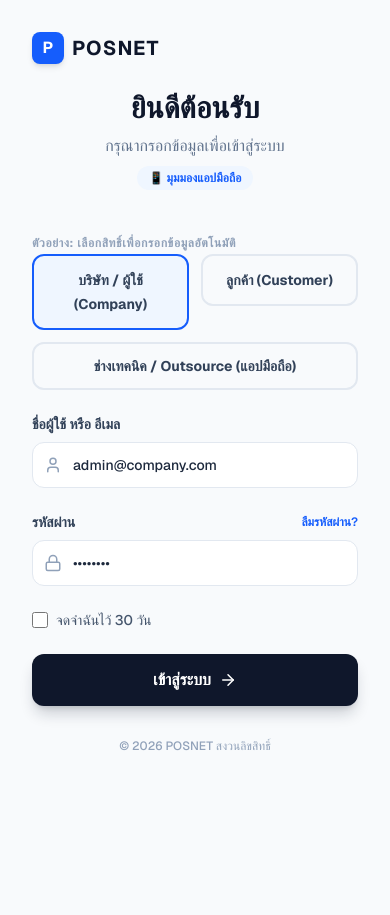
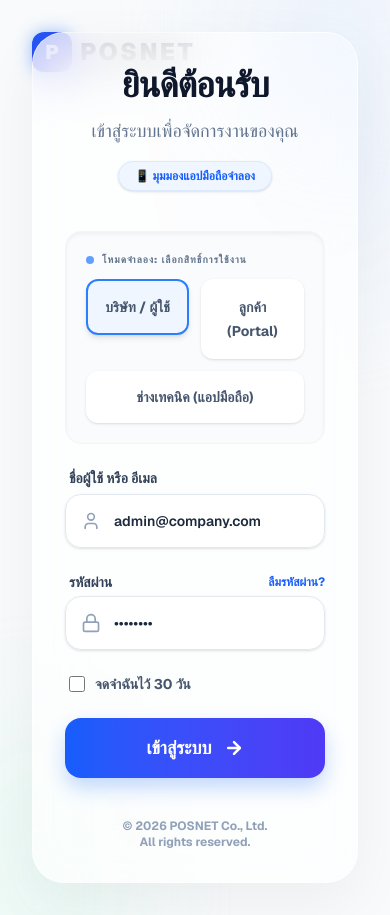
Before and after one commit to Thanthita-dev/POSNET-Job-Order, a Next.js app: page /login in a window 390 px wide. Before the commit the page ends 844 px from the top, so only its background shows below. Built offline with nearby package versions, Linux system fonts and the light colour scheme.

Commit message:
style: upgrade login page with advanced animations and premium glassmorphism

```diff
--- a/src/app/login/page.tsx
+++ b/src/app/login/page.tsx
@@ -47,104 +47,121 @@ export default function LoginPage() {
   };
 
   return (
-    <div className="min-h-screen flex bg-slate-50 font-sans">
+    <div className="min-h-screen flex bg-slate-50 font-sans relative overflow-hidden">
+      {/* Global Background Elements */}
+      <div className="absolute top-0 left-0 w-full h-full overflow-hidden z-0 pointer-events-none">
+        <div className="absolute top-[-10%] right-[-5%] w-[40%] h-[40%] bg-blue-100/50 rounded-full blur-3xl animate-pulse-glow"></div>
+        <div className="absolute bottom-[-10%] left-[-5%] w-[30%] h-[30%] bg-emerald-100/50 rounded-full blur-3xl animate-pulse-glow" style={{ animationDelay: '2s' }}></div>
+      </div>
+
       {/* Left Panel - Branding (Hidden on small screens) */}
-      <div className="hidden lg:flex lg:w-1/2 bg-slate-900 text-white flex-col justify-between p-12 relative overflow-hidden">
+      <div className="hidden lg:flex lg:w-1/2 bg-[#060b14] text-white flex-col justify-between p-12 relative overflow-hidden">
         {/* Background Decorative Elements */}
-        <div className="absolute top-0 left-0 w-full h-full overflow-hidden z-0">
-          <div className="absolute -top-24 -left-24 w-96 h-96 bg-blue-600 rounded-full mix-blend-multiply filter blur-3xl opacity-20"></div>
-          <div className="absolute top-1/4 right-0 w-72 h-72 bg-emerald-500 rounded-full mix-blend-multiply filter blur-3xl opacity-20"></div>
-          <div className="absolute -bottom-24 left-1/4 w-80 h-80 bg-rose-500 rounded-full mix-blend-multiply filter blur-3xl opacity-20"></div>
+        <div className="absolute top-0 left-0 w-full h-full overflow-hidden z-0 opacity-40">
+          <div className="absolute -top-32 -left-32 w-[600px] h-[600px] bg-blue-600 rounded-full mix-blend-screen filter blur-[100px] animate-float"></div>
+          <div className="absolute top-1/4 right-0 w-[400px] h-[400px] bg-emerald-500 rounded-full mix-blend-screen filter blur-[80px] animate-float" style={{ animationDelay: '1.5s' }}></div>
+          <div className="absolute -bottom-32 left-1/4 w-[500px] h-[500px] bg-indigo-600 rounded-full mix-blend-screen filter blur-[100px] animate-float" style={{ animationDelay: '3s' }}></div>
+          <div className="absolute inset-0 bg-[url('https://grainy-gradients.vercel.app/noise.svg')] opacity-20 mix-blend-overlay"></div>
         </div>
 
         <div className="relative z-10">
           <div className="flex items-center gap-3 mb-8">
-            <div className="w-10 h-10 bg-blue-600 rounded-xl flex items-center justify-center font-bold text-xl shadow-lg shadow-blue-500/30">
+            <div className="w-12 h-12 bg-gradient-to-br from-blue-500 to-indigo-600 rounded-2xl flex items-center justify-center font-black text-2xl shadow-[0_0_20px_rgba(59,130,246,0.6)] text-white border border-white/10">
               P
             </div>
-            <span className="text-2xl font-bold tracking-widest">POSNET</span>
+            <span className="text-3xl font-black tracking-widest bg-clip-text text-transparent bg-gradient-to-r from-white to-white/70">POSNET</span>
           </div>
 
-          <h1 className="text-5xl font-extrabold leading-tight mt-12 mb-6">
+          <h1 className="text-6xl font-black leading-[1.1] mt-16 mb-8 tracking-tight">
             ระบบจัดการ <br />
-            <span className="text-transparent bg-clip-text bg-gradient-to-r from-blue-400 to-emerald-400">
+            <span className="text-transparent bg-clip-text bg-gradient-to-r from-blue-400 via-emerald-400 to-teal-300 drop-shadow-sm">
               ใบสั่งงาน (Job Order)
             </span> <br />
             อัจฉริยะ
           </h1>
-          <p className="text-slate-400 text-lg max-w-md leading-relaxed">
-            ติดตาม SLA ตรวจสอบตำแหน่งช่าง และจัดการงานซ่อมบำรุงอย่างมีประสิทธิภาพในศูนย์ควบคุมเดียว
+          <p className="text-slate-300 text-lg max-w-md leading-relaxed font-medium">
+            ยกระดับการให้บริการด้วยระบบติดตาม SLA แบบเรียลไทม์ ตรวจสอบพิกัดช่าง และจัดการงานซ่อมบำรุงอย่างมืออาชีพในศูนย์ควบคุมเดียว
           </p>
         </div>
 
-        <div className="relative z-10 bg-white/10 backdrop-blur-md border border-white/10 p-6 rounded-2xl max-w-md">
-          <div className="flex items-center gap-4 mb-4">
-            <ShieldCheck className="text-emerald-400" size={28} />
-            <h3 className="font-bold text-lg">ปลอดภัย & แยกข้อมูลชัดเจน</h3>
+        <div className="relative z-10 glass-panel border border-white/10 p-6 rounded-3xl max-w-md mt-12 hover:-translate-y-2 transition-transform duration-500 shadow-[0_20px_40px_rgba(0,0,0,0.3)]">
+          <div className="absolute inset-0 bg-gradient-to-br from-white/5 to-transparent rounded-3xl"></div>
+          <div className="flex items-start gap-4 mb-4 relative z-10">
+            <div className="p-3 bg-emerald-500/20 rounded-2xl border border-emerald-500/30 text-emerald-400 shrink-0">
+              <ShieldCheck size={28} />
+            </div>
+            <div>
+              <h3 className="font-bold text-xl text-white mb-1">ปลอดภัย & แยกข้อมูลชัดเจน</h3>
+              <p className="text-sm text-slate-300 leading-relaxed">
+                ระบบรักษาความปลอดภัยระดับองค์กร มั่นใจได้ว่าบัญชีบริษัทและลูกค้าจะเข้าถึงได้เฉพาะข้อมูลที่ได้รับสิทธิ์เท่านั้น
+              </p>
+            </div>
           </div>
-          <p className="text-sm text-slate-300">
-            ระบบรักษาความปลอดภัยระดับองค์กร มั่นใจได้ว่าบัญชีบริษัทและลูกค้าจะเข้าถึงได้เฉพาะข้อมูลที่ได้รับสิทธิ์เท่านั้น
-          </p>
         </div>
       </div>
 
       {/* Right Panel - Login Form */}
-      <div className="w-full lg:w-1/2 flex items-center justify-center p-8 sm:p-12 relative">
+      <div className="w-full lg:w-1/2 flex items-center justify-center p-8 sm:p-12 relative z-10">
         {/* Mobile Header (Visible only on small screens) */}
         <div className="absolute top-8 left-8 lg:hidden flex items-center gap-2">
-          <div className="w-8 h-8 bg-blue-600 rounded-lg flex items-center justify-center font-bold text-white shadow-md">
+          <div className="w-10 h-10 bg-gradient-to-br from-blue-600 to-indigo-700 rounded-xl flex items-center justify-center font-black text-xl text-white shadow-[0_0_15px_rgba(59,130,246,0.5)]">
             P
           </div>
-          <span className="text-xl font-bold text-slate-900 tracking-wider">POSNET</span>
+          <span className="text-2xl font-black text-slate-900 tracking-widest">POSNET</span>
         </div>
 
-        <div className="w-full max-w-md">
-          <div className="text-center lg:text-left mb-10">
-            <h2 className="text-3xl font-bold text-slate-900 mb-2">ยินดีต้อนรับ</h2>
-            <p className="text-slate-500">กรุณากรอกข้อมูลเพื่อเข้าสู่ระบบ</p>
-            <p className="text-xs font-semibold text-blue-600 mt-2 bg-blue-50 inline-block px-3 py-1 rounded-full lg:hidden">
-              📱 มุมมองแอปมือถือ
+        <div className="w-full max-w-md bg-white/70 backdrop-blur-xl p-8 sm:p-10 rounded-[2rem] shadow-[0_20px_60px_rgba(0,0,0,0.05)] border border-white/50 relative overflow-hidden">
+          <div className="absolute top-0 right-0 w-40 h-40 bg-blue-100/40 rounded-full blur-3xl -translate-y-1/2 translate-x-1/2 pointer-events-none"></div>
+
+          <div className="text-center lg:text-left mb-10 relative z-10">
+            <h2 className="text-4xl font-black text-slate-900 mb-3 tracking-tight">ยินดีต้อนรับ</h2>
+            <p className="text-slate-500 font-medium text-lg">เข้าสู่ระบบเพื่อจัดการงานของคุณ</p>
+            <p className="text-xs font-bold text-blue-600 mt-4 bg-blue-50 border border-blue-100 inline-block px-4 py-1.5 rounded-full lg:hidden shadow-sm">
+              📱 มุมมองแอปมือถือจำลอง
             </p>
           </div>
 
-          <form onSubmit={handleLogin} className="space-y-6">
+          <form onSubmit={handleLogin} className="space-y-6 relative z-10">
             {/* Account Type Selection (Demo Purpose) */}
-            <div className="space-y-3">
-              <label className="text-xs font-bold text-slate-400 uppercase tracking-wider">ตัวอย่าง: เลือกสิทธิ์เพื่อกรอกข้อมูลอัตโนมัติ</label>
+            <div className="space-y-3 p-5 bg-slate-50/80 rounded-2xl border border-slate-100 shadow-inner">
+              <label className="text-[10px] font-black text-slate-500 uppercase tracking-widest flex items-center gap-2">
+                <span className="w-2 h-2 rounded-full bg-blue-500 animate-pulse"></span>
+                โหมดจำลอง: เลือกสิทธิ์การใช้งาน
+              </label>
               <div className="grid grid-cols-2 gap-3">
-                <label className="cursor-pointer">
+                <label className="cursor-pointer group">
                   <input type="radio" name="role" value="company" checked={role === 'company'} onChange={(e) => setRole(e.target.value)} className="peer sr-only" />
-                  <div className="p-3 rounded-xl border-2 border-slate-200 peer-checked:border-blue-600 peer-checked:bg-blue-50 transition-all text-center">
-                    <span className="text-sm font-bold text-slate-700 peer-checked:text-blue-700">บริษัท / ผู้ใช้ (Company)</span>
+                  <div className="p-3.5 rounded-xl border-2 border-transparent bg-white shadow-sm peer-checked:border-blue-500 peer-checked:bg-blue-50 peer-checked:shadow-md transition-all text-center group-hover:scale-[1.02]">
+                    <span className="text-sm font-bold text-slate-600 peer-checked:text-blue-700">บริษัท / ผู้ใช้</span>
                   </div>
                 </label>
-                <label className="cursor-pointer">
+                <label className="cursor-pointer group">
                   <input type="radio" name="role" value="customer" checked={role === 'customer'} onChange={(e) => setRole(e.target.value)} className="peer sr-only" />
-                  <div className="p-3 rounded-xl border-2 border-slate-200 peer-checked:border-blue-600 peer-checked:bg-blue-50 transition-all text-center">
-                    <span className="text-sm font-bold text-slate-700 peer-checked:text-blue-700">ลูกค้า (Customer)</span>
+                  <div className="p-3.5 rounded-xl border-2 border-transparent bg-white shadow-sm peer-checked:border-emerald-500 peer-checked:bg-emerald-50 peer-checked:shadow-md transition-all text-center group-hover:scale-[1.02]">
+                    <span className="text-sm font-bold text-slate-600 peer-checked:text-emerald-700">ลูกค้า (Portal)</span>
                   </div>
                 </label>
-                <label className="cursor-pointer col-span-2">
+                <label className="cursor-pointer col-span-2 group">
                   <input type="radio" name="role" value="staff" checked={role === 'staff'} onChange={(e) => setRole(e.target.value)} className="peer sr-only" />
-                  <div className="p-3 rounded-xl border-2 border-slate-200 peer-checked:border-blue-600 peer-checked:bg-blue-50 transition-all text-center flex items-center justify-center gap-2">
-                    <span className="text-sm font-bold text-slate-700 peer-checked:text-blue-700">ช่างเทคนิค / Outsource (แอปมือถือ)</span>
+                  <div className="p-3.5 rounded-xl border-2 border-transparent bg-white shadow-sm peer-checked:border-indigo-500 peer-checked:bg-indigo-50 peer-checked:shadow-md transition-all text-center flex items-center justify-center gap-2 group-hover:scale-[1.02]">
+                    <span className="text-sm font-bold text-slate-600 peer-checked:text-indigo-700">ช่างเทคนิค (แอปมือถือ)</span>
                   </div>
                 </label>
               </div>
             </div>
 
             {/* Username */}
-            <div>
-              <label className="block text-sm font-semibold text-slate-700 mb-2">ชื่อผู้ใช้ หรือ อีเมล</label>
-              <div className="relative">
-                <div className="absolute inset-y-0 left-0 pl-3 flex items-center pointer-events-none">
-                  <User className="text-slate-400" size={18} />
+            <div className="space-y-1.5">
+              <label className="block text-sm font-bold text-slate-700 ml-1">ชื่อผู้ใช้ หรือ อีเมล</label>
+              <div className="relative group">
+                <div className="absolute inset-y-0 left-0 pl-4 flex items-center pointer-events-none">
+                  <User className="text-slate-400 group-focus-within:text-blue-500 transition-colors" size={20} />
                 </div>
                 <input
                   type="text"
                   value={username}
                   onChange={(e) => setUsername(e.target.value)}
-                  className="w-full pl-10 pr-4 py-3 bg-white border border-slate-200 rounded-xl text-sm font-medium text-slate-800 focus:outline-none focus:border-blue-500 focus:ring-4 focus:ring-blue-500/10 transition-all"
+                  className="w-full pl-12 pr-4 py-4 bg-white/80 border border-slate-200 rounded-2xl text-sm font-semibold text-slate-800 focus:outline-none focus:border-blue-500 focus:ring-4 focus:ring-blue-500/10 transition-all shadow-sm hover:bg-white"
                   placeholder="กรอกชื่อผู้ใช้ของคุณ"
                   required
                 />
@@ -152,20 +169,20 @@ export default function LoginPage() {
             </div>
 
             {/* Password */}
-            <div>
-              <div className="flex justify-between items-center mb-2">
-                <label className="block text-sm font-semibold text-slate-700">รหัสผ่าน</label>
-                <a href="#" className="text-xs font-semibold text-blue-600 hover:text-blue-800 transition-colors">ลืมรหัสผ่าน?</a>
+            <div className="space-y-1.5">
+              <div className="flex justify-between items-center ml-1 mb-1">
+                <label className="block text-sm font-bold text-slate-700">รหัสผ่าน</label>
+                <a href="#" className="text-xs font-bold text-blue-600 hover:text-blue-800 transition-colors">ลืมรหัสผ่าน?</a>
               </div>
-              <div className="relative">
-                <div className="absolute inset-y-0 left-0 pl-3 flex items-center pointer-events-none">
-                  <Lock className="text-slate-400" size={18} />
+              <div className="relative group">
+                <div className="absolute inset-y-0 left-0 pl-4 flex items-center pointer-events-none">
+                  <Lock className="text-slate-400 group-focus-within:text-blue-500 transition-colors" size={20} />
                 </div>
                 <input
                   type="password"
                   value={password}
                   onChange={(e) => setPassword(e.target.value)}
-                  className="w-full pl-10 pr-4 py-3 bg-white border border-slate-200 rounded-xl text-sm font-medium text-slate-800 focus:outline-none focus:border-blue-500 focus:ring-4 focus:ring-blue-500/10 transition-all"
+                  className="w-full pl-12 pr-4 py-4 bg-white/80 border border-slate-200 rounded-2xl text-sm font-semibold text-slate-800 focus:outline-none focus:border-blue-500 focus:ring-4 focus:ring-blue-500/10 transition-all shadow-sm hover:bg-white"
                   placeholder="••••••••"
                   required
                 />
@@ -173,15 +190,15 @@ export default function LoginPage() {
             </div>
 
             {/* Remember Me */}
-            <div className="flex items-center">
+            <div className="flex items-center ml-1">
               <input
                 type="checkbox"
                 id="remember"
                 checked={rememberMe}
                 onChange={() => setRememberMe(!rememberMe)}
-                className="w-4 h-4 text-blue-600 bg-slate-100 border-slate-300 rounded focus:ring-blue-500 cursor-pointer"
+                className="w-4 h-4 text-blue-600 bg-slate-100 border-slate-300 rounded focus:ring-blue-500 cursor-pointer transition-colors"
               />
-              <label htmlFor="remember" className="ml-2 text-sm font-medium text-slate-600 cursor-pointer">
+              <label htmlFor="remember" className="ml-2.5 text-sm font-bold text-slate-600 cursor-pointer select-none">
                 จดจำฉันไว้ 30 วัน
               </label>
             </div>
@@ -190,37 +207,37 @@ export default function LoginPage() {
             <button
               type="submit"
               disabled={isLoading}
-              className="w-full flex items-center justify-center gap-2 py-3.5 bg-slate-900 text-white rounded-xl font-bold hover:bg-slate-800 transition-colors shadow-lg shadow-slate-900/20 disabled:opacity-70 disabled:cursor-not-allowed"
+              className="w-full flex items-center justify-center gap-3 py-4 bg-gradient-to-r from-blue-600 to-indigo-600 text-white rounded-2xl font-black text-lg hover:from-blue-700 hover:to-indigo-700 transition-all shadow-[0_10px_20px_rgba(59,130,246,0.3)] hover:shadow-[0_15px_30px_rgba(59,130,246,0.4)] hover:-translate-y-1 disabled:opacity-70 disabled:cursor-not-allowed disabled:transform-none mt-4"
             >
               {isLoading ? (
                 <>
-                  <Loader2 size={18} className="animate-spin" /> กำลังเข้าสู่ระบบ...
+                  <Loader2 size={24} className="animate-spin" /> กำลังตรวจสอบข้อมูล...
                 </>
               ) : (
                 <>
-                  เข้าสู่ระบบ <ArrowRight size={18} />
+                  เข้าสู่ระบบ <ArrowRight size={20} strokeWidth={3} />
                 </>
               )}
             </button>
 
-            {/* Mobile Biometrics (Only shows when Staff is selected to simulate Mobile App) */}
+            {/* Mobile Biometrics */}
             {role === 'staff' && (
-              <div className="pt-4 border-t border-slate-100 text-center animate-in fade-in slide-in-from-bottom-2 duration-300">
-                <p className="text-xs font-semibold text-slate-500 mb-4">หรือเข้าสู่ระบบแบบรวดเร็ว</p>
-                <div className="flex justify-center gap-4">
-                  <button type="button" onClick={handleLogin} className="p-4 bg-slate-50 border border-slate-200 rounded-2xl hover:bg-slate-100 hover:border-blue-300 transition-all text-slate-600 hover:text-blue-600">
-                    <ScanFace size={28} strokeWidth={1.5} />
+              <div className="pt-6 border-t border-slate-200/60 text-center animate-in fade-in slide-in-from-bottom-2 duration-500">
+                <p className="text-xs font-bold text-slate-500 mb-4 tracking-wide">หรือเข้าสู่ระบบแบบรวดเร็ว</p>
+                <div className="flex justify-center gap-5">
+                  <button type="button" onClick={handleLogin} className="p-4 bg-white border border-slate-200 shadow-sm rounded-2xl hover:bg-slate-50 hover:border-blue-300 transition-all text-slate-600 hover:text-blue-600 hover:scale-110 active:scale-95">
+                    <ScanFace size={32} strokeWidth={1.5} />
                   </button>
-                  <button type="button" onClick={handleLogin} className="p-4 bg-slate-50 border border-slate-200 rounded-2xl hover:bg-slate-100 hover:border-blue-300 transition-all text-slate-600 hover:text-blue-600">
-                    <Fingerprint size={28} strokeWidth={1.5} />
+                  <button type="button" onClick={handleLogin} className="p-4 bg-white border border-slate-200 shadow-sm rounded-2xl hover:bg-slate-50 hover:border-blue-300 transition-all text-slate-600 hover:text-blue-600 hover:scale-110 active:scale-95">
+                    <Fingerprint size={32} strokeWidth={1.5} />
                   </button>
                 </div>
               </div>
             )}
           </form>
 
-          <p className="text-center text-xs font-medium text-slate-400 mt-8">
-            &copy; 2026 POSNET สงวนลิขสิทธิ์
+          <p className="text-center text-xs font-bold text-slate-400 mt-10 relative z-10">
+            &copy; 2026 POSNET Co., Ltd. <br className="sm:hidden" />All rights reserved.
           </p>
         </div>
       </div>
```
